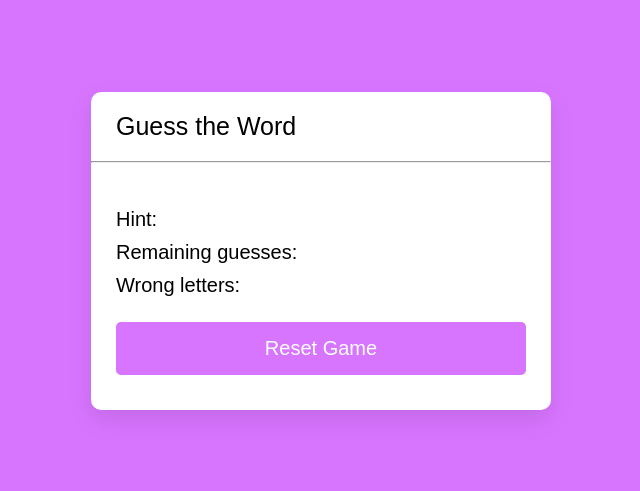
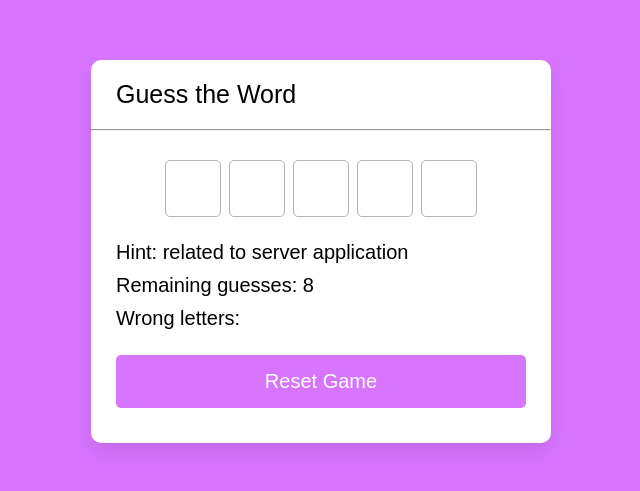
Before and after one commit to ManishMewada/Project_4, a plain HTML site: page index.html in a window 1280 px wide. Shown: the part 149-640 px from the top of the page, without its empty margins (319-959 px from the left). Drawn offline with Linux system fonts and the light colour scheme.

Commit message:
function declaring for taking random word

```diff
--- a/index.html
+++ b/index.html
@@ -5,7 +5,7 @@
   <link rel="stylesheet" href="style.css">
 </head>
 
-<body onload="initialize_game()">
+<body>
   <div class="container">
     <h1>Guess the Word</h1>
     <hr>
@@ -20,6 +20,7 @@
       <button class="resetBtn">Reset Game</button>
     </div>
   </div>
+  <script src="index.js"></script>
 </body>
 
 </html>
--- /dev/null
+++ b/index.js
@@ -0,0 +1,207 @@
+const inputs = document.querySelector(".inputs"),
+    hint = document.querySelector(".hint span"),
+    guessLeft = document.querySelector(".guess-left span"),
+    wrongLetter = document.querySelector(".wrong-letter span"),
+    resetBtn = document.querySelector(".resetBtn"),
+    typeInput = document.querySelector(".type-input");
+
+const wordList = [
+    {
+        word: "python",
+        hint: "programming language"
+    },
+    {
+        word: "guitar",
+        hint: "a musical instrument"
+    },
+    {
+        word: "aim",
+        hint: "a purpose or intention"
+    },
+    {
+        word: "venus",
+        hint: "planet of our solar system"
+    },
+    {
+        word: "gold",
+        hint: "a yellow precious metal"
+    },
+    {
+        word: "ebay",
+        hint: "online shopping site"
+    },
+    {
+        word: "golang",
+        hint: "programming language"
+    },
+    {
+        word: "coding",
+        hint: "related to programming"
+    },
+    {
+        word: "matrix",
+        hint: "science fiction movie"
+    },
+    {
+        word: "bugs",
+        hint: "related to programming"
+    },
+    {
+        word: "avatar",
+        hint: "epic science fiction film"
+    },
+    {
+        word: "gif",
+        hint: "a file format for image"
+    },
+    {
+        word: "mental",
+        hint: "related to the mind"
+    },
+    {
+        word: "map",
+        hint: "diagram represent of an area"
+    },
+    {
+        word: "island",
+        hint: "land surrounded by water"
+    },
+    {
+        word: "hockey",
+        hint: "a famous outdoor game"
+    },
+    {
+        word: "chess",
+        hint: "related to an indoor game"
+    },
+    {
+        word: "viber",
+        hint: "a social media app"
+    },
+    {
+        word: "github",
+        hint: "code hosting platform"
+    },
+    {
+        word: "png",
+        hint: "a image file format"
+    },
+    {
+        word: "silver",
+        hint: "precious greyish-white metal"
+    },
+    {
+        word: "mobile",
+        hint: "an electronic device"
+    },
+    {
+        word: "gpu",
+        hint: "computer component"
+    },
+    {
+        word: "java",
+        hint: "programming language"
+    },
+    {
+        word: "google",
+        hint: "famous search engine"
+    },
+    {
+        word: "venice",
+        hint: "famous city of waters"
+    },
+    {
+        word: "excel",
+        hint: "microsoft product for windows"
+    },
+    {
+        word: "mysql",
+        hint: "a relational database system"
+    },
+    {
+        word: "nepal",
+        hint: "developing country name"
+    },
+    {
+        word: "flute",
+        hint: "a musical instrument"
+    },
+    {
+        word: "crypto",
+        hint: "related to cryptocurrency"
+    },
+    {
+        word: "tesla",
+        hint: "unit of magnetic flux density"
+    },
+    {
+        word: "mars",
+        hint: "planet of our solar system"
+    },
+    {
+        word: "proxy",
+        hint: "related to server application"
+    },
+    {
+        word: "email",
+        hint: "related to exchanging message"
+    },
+    {
+        word: "html",
+        hint: "markup language for the web"
+    },
+    {
+        word: "air",
+        hint: "related to a gas"
+    },
+    {
+        word: "idea",
+        hint: "a thought or suggestion"
+    },
+    {
+        word: "server",
+        hint: "related to computer or system"
+    },
+    {
+        word: "svg",
+        hint: "a vector image format"
+    },
+    {
+        word: "jpeg",
+        hint: "a image file format"
+    },
+    {
+        word: "search",
+        hint: "act to find something"
+    },
+    {
+        word: "key",
+        hint: "small piece of metal"
+    },
+    {
+        word: "egypt",
+        hint: "a country name"
+    },
+    {
+        word: "joker",
+        hint: "psychological thriller film"
+    },
+];
+
+let word, maxGuesses, incorrectLetters = [], correctLetters = [];
+
+function randomWord() {
+    let ranItem = wordList[Math.floor(Math.random() * wordList.length)];
+    word = ranItem.word;
+    maxGuesses = word.length >= 5 ? 8 : 6;
+    correctLetters = []; incorrectLetters = [];
+    hint.innerText = ranItem.hint;
+    guessLeft.innerText = maxGuesses;
+    wrongLetter.innerText = incorrectLetters;
+    let html = "";
+    for (let i = 0; i < word.length; i++) {
+        html += `<input type="text" disabled>`;
+        inputs.innerHTML = html;
+    }
+}
+randomWord();
```
